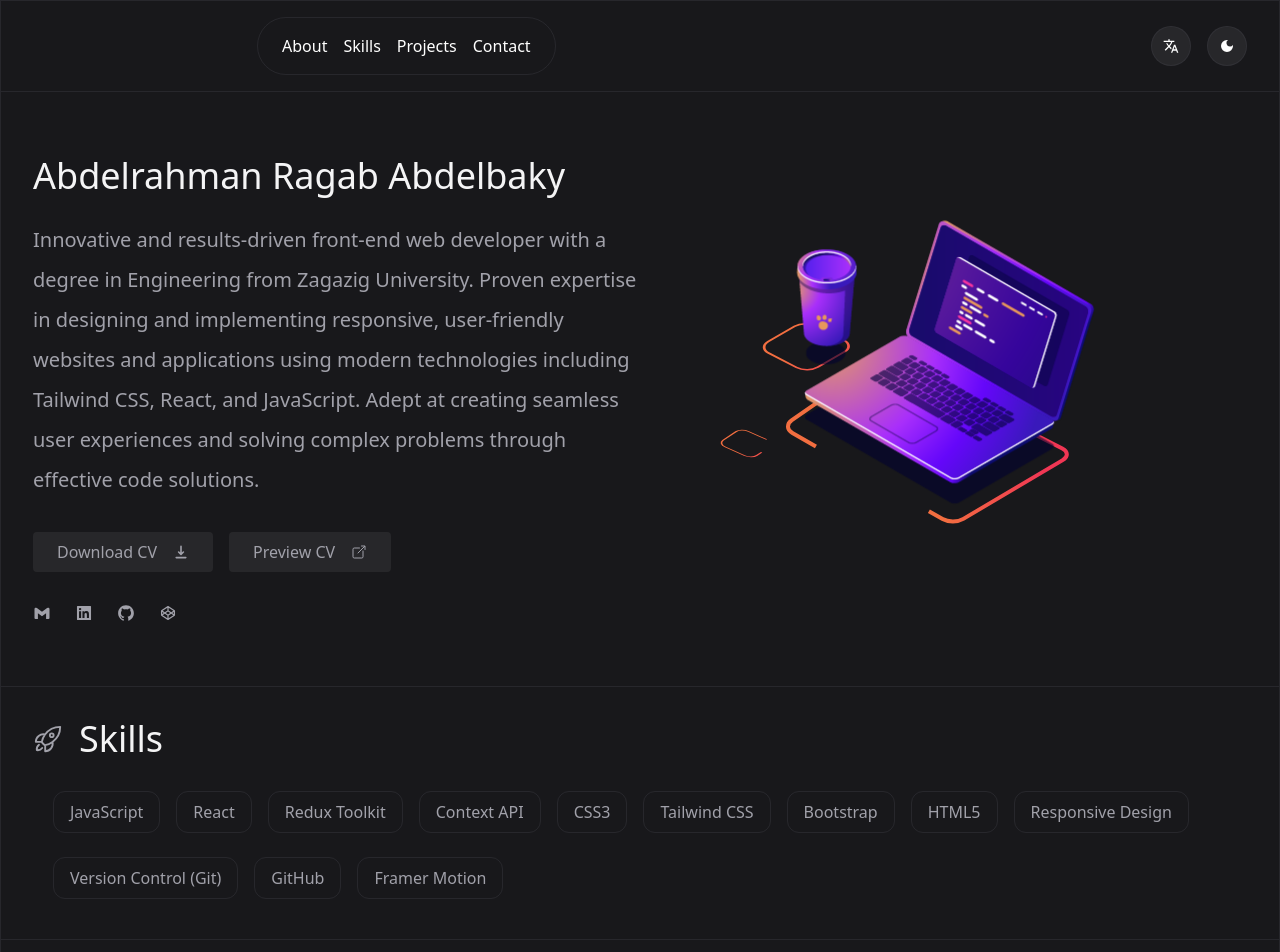
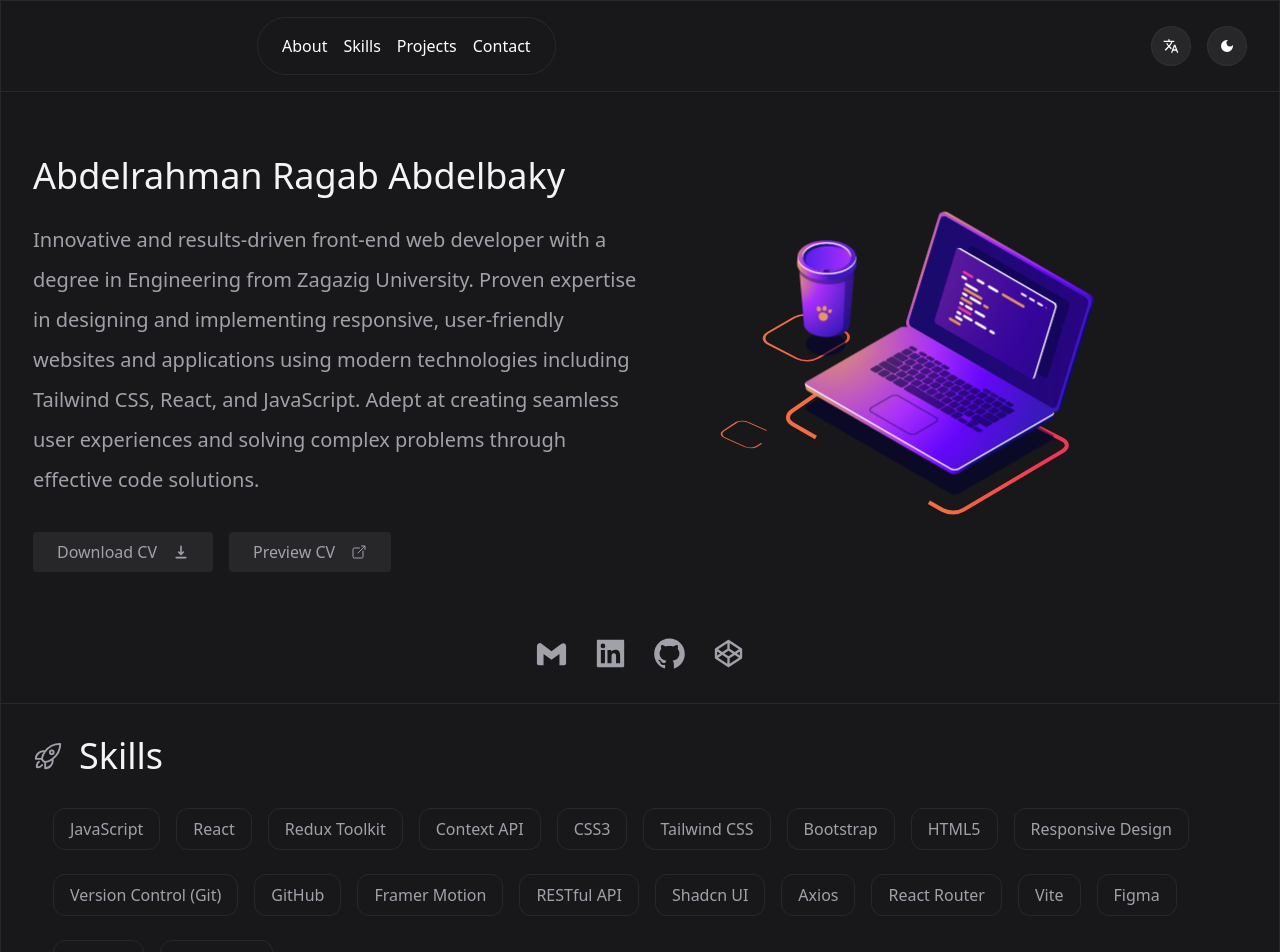
Before and after one commit to Abdelrahman5243/abdelrahman-ragab-portfolio, a React (Vite) app: page / in a window 1280 px wide. Shown: the top 952 px of the page. Built offline with nearby package versions, Linux system fonts and the light colour scheme.

Commit message:
update info

```diff
--- a/src/components/hero/Hero.jsx
+++ b/src/components/hero/Hero.jsx
@@ -1,4 +1,4 @@
-import React, { useRef } from "react";
+import { useRef } from "react";
 import { motion } from "framer-motion";
 import { useTranslation } from "react-i18next";
 import Lottie from "lottie-react";
@@ -7,7 +7,7 @@ import { AiFillLinkedin, AiOutlineCodepen, AiFillGithub } from "react-icons/ai";
 import { BiLogoGmail } from "react-icons/bi";
 import { HiDownload } from "react-icons/hi";
 import { IoOpenOutline } from "react-icons/io5";
-import cv from "../../assets/Abdelrahman-Ragab-Abdelbaky-CV.pdf";
+import cv from "../../assets/Abdelrahman-Ragab-Abdelbaky.pdf";
 
 const Hero = () => {
   const { t } = useTranslation("main");
@@ -23,28 +23,40 @@ const Hero = () => {
       {
         href: "mailto:abdelrahman.ragab.abdelbaky@gmail.com",
         icon: (
-          <BiLogoGmail className="hover:text-dark-iconHover transition-all duration-300 cursor-pointer" />
+          <BiLogoGmail
+            size={35}
+            className="hover:text-dark-iconHover transition-all duration-300 cursor-pointer"
+          />
         ),
         ariaLabel: "Send an email",
       },
       {
         href: "https://linkedin.com/in/abdelrahman-ragab-9443b8264",
         icon: (
-          <AiFillLinkedin className="hover:text-dark-iconHover transition-all duration-300 cursor-pointer" />
+          <AiFillLinkedin
+            size={35}
+            className="hover:text-dark-iconHover transition-all duration-300 cursor-pointer"
+          />
         ),
         ariaLabel: "LinkedIn profile",
       },
       {
         href: "https://github.com/abdelrahmanrgab",
         icon: (
-          <AiFillGithub className="hover:text-dark-iconHover transition-all duration-300 cursor-pointer" />
+          <AiFillGithub
+            size={35}
+            className="hover:text-dark-iconHover transition-all duration-300 cursor-pointer"
+          />
         ),
         ariaLabel: "GitHub profile",
       },
       {
         href: "https://codepen.io/Abdelrahman-Ragab",
         icon: (
-          <AiOutlineCodepen className="hover:text-dark-iconHover transition-all duration-300 cursor-pointer" />
+          <AiOutlineCodepen
+            size={35}
+            className="hover:text-dark-iconHover transition-all duration-300 cursor-pointer"
+          />
         ),
         ariaLabel: "CodePen profile",
       },
@@ -54,9 +66,10 @@ const Hero = () => {
   return (
     <section
       id="about"
-      className="flex my-8 items-center flex-col-reverse md:flex-row py-8"
       aria-labelledby="hero-title"
+      className="flex flex-col items-center"
     >
+      <div className="flex mt-8 items-center flex-col-reverse md:flex-row py-8">
         <div className="left-section w-full md:w-1/2 relative">
           <motion.h1
             id="hero-title"
@@ -103,7 +116,21 @@ const Hero = () => {
               <IoOpenOutline />
             </motion.a>
           </div>
-        <div className="flex text-lg gap-6 dark:text-dark-subtitle text-light-subtitle">
+        </div>
+
+        <div className="right-section w-full md:w-1/2 relative">
+          <div className="animation-container w-full h-80 flex items-center justify-center">
+            <Lottie
+              lottieRef={lottieRef}
+              onComplete={() => lottieRef.current.setSpeed(0.5)}
+              animationData={devAnimation}
+              role="img"
+              aria-label="Developer animation"
+            />
+          </div>
+        </div>
+      </div>
+      <div className="flex text-lg gap-6 dark:text-dark-subtitle text-light-subtitle mb-8">
         {HERO_CONTENT.socialLinks.map((link, index) => (
           <motion.a
             key={index}
@@ -120,19 +147,6 @@ const Hero = () => {
           </motion.a>
         ))}
       </div>
-      </div>
-
-      <div className="right-section w-full md:w-1/2 relative">
-        <div className="animation-container w-full h-80 flex items-center justify-center">
-          <Lottie
-            lottieRef={lottieRef}
-            onComplete={() => lottieRef.current.setSpeed(0.5)}
-            animationData={devAnimation}
-            role="img"
-            aria-label="Developer animation"
-          />
-        </div>
-      </div>
     </section>
   );
 };
--- a/src/components/skills/Skills.jsx
+++ b/src/components/skills/Skills.jsx
@@ -16,7 +16,16 @@ const mySkills = [
   "Version Control (Git)",
   "GitHub",
   "Framer Motion",
+  "RESTful API",
+  "Shadcn UI",
+  "Axios",
+  "React Router",
+  "Vite",
+  "Figma",
+  "Chart.js",
+  "TypeScript",
 ];
+
 
 const Skills = () => {
   const { t } = useTranslation("main");
```
Also changed, not shown: 2 other files (tests, documents, lock files or other folders). Lines whose indentation alone changed are shown as unchanged.
